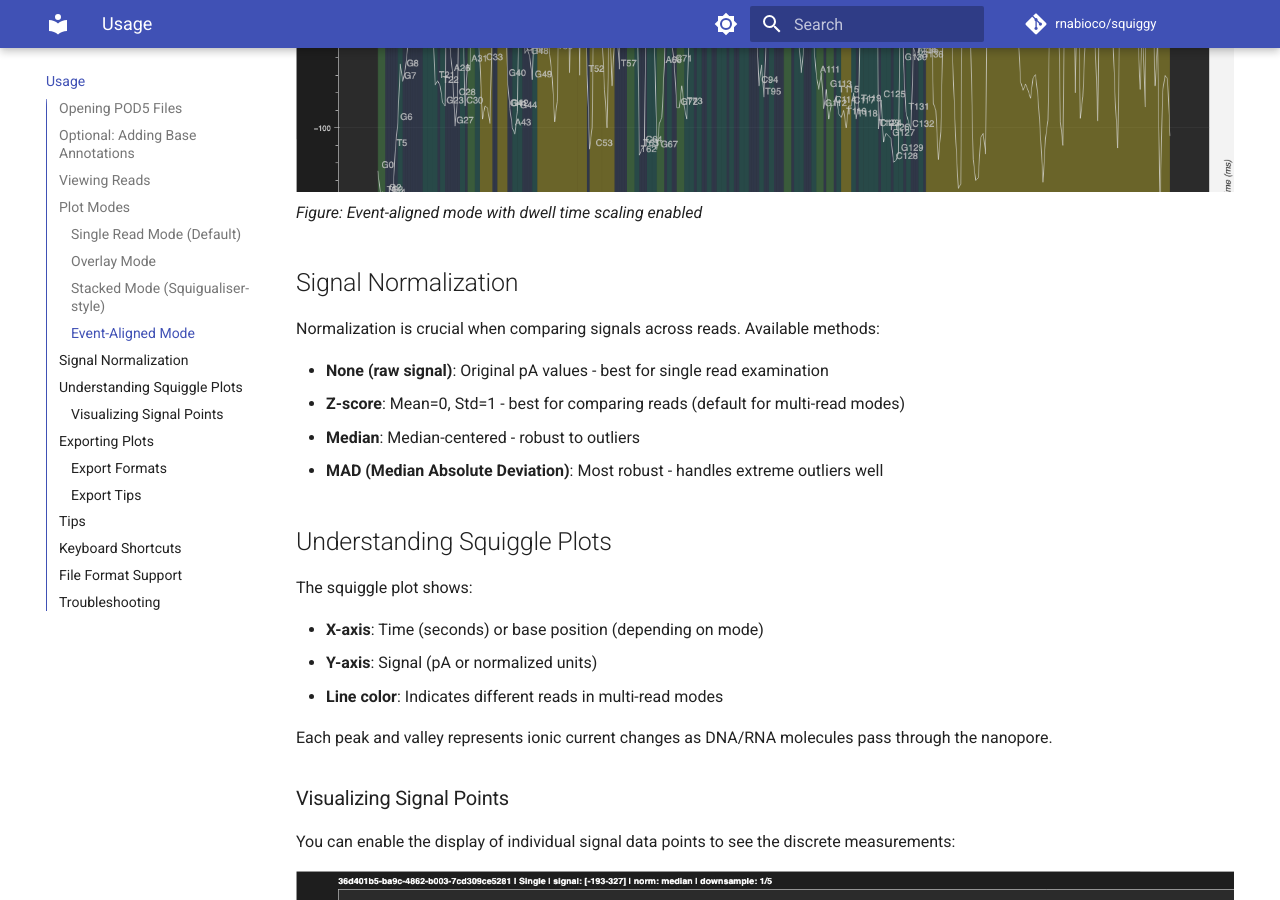
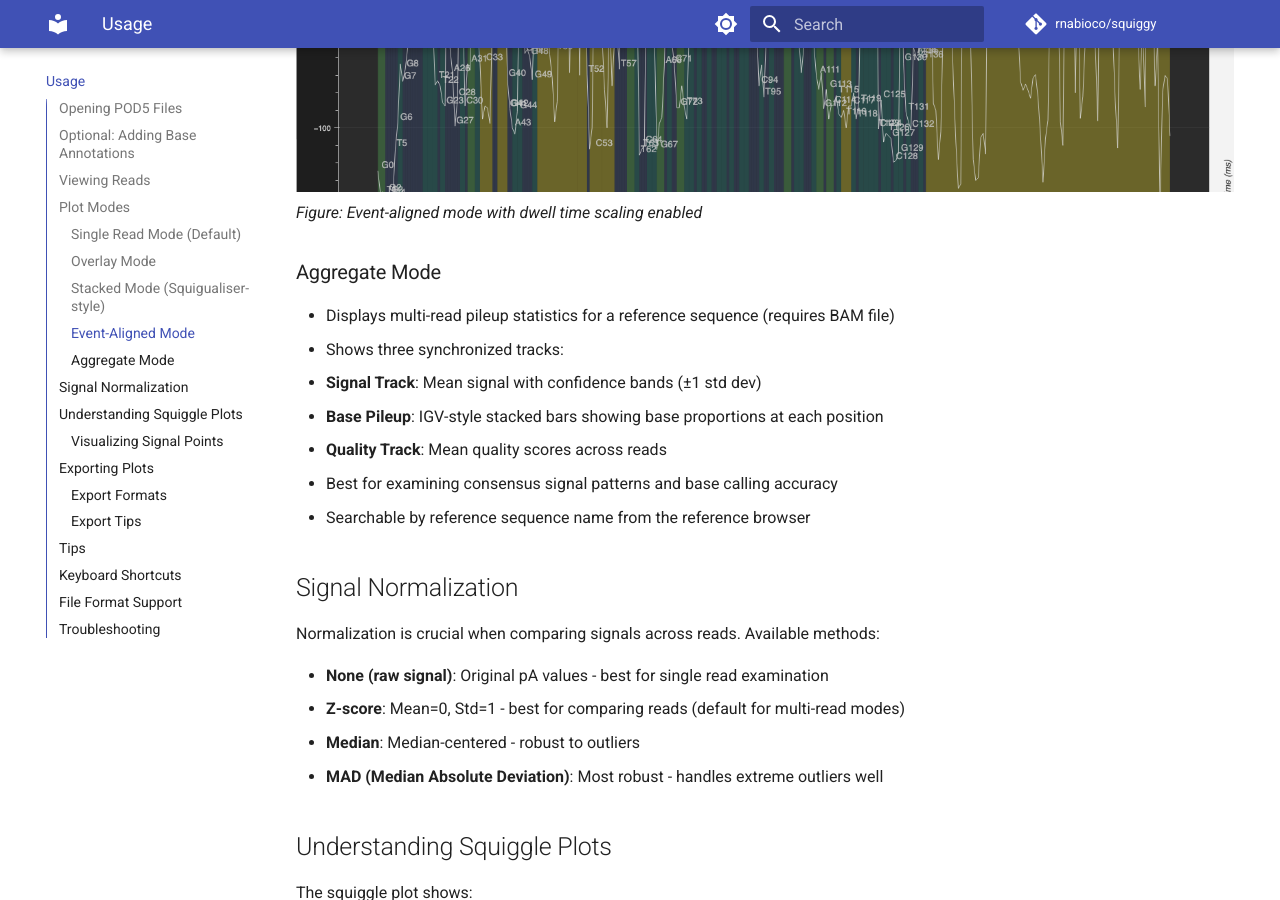
Before and after one commit to rnabioco/squiggy-positron, an MkDocs documentation site: the page built from docs/usage.md, in a window 1280 px wide and 900 px high, scrolled down 4466 px. Built offline with MkDocs 1.6.1 and Material for MkDocs 9.7.7, drawn with Linux system fonts in a browser that asks for light colours; comment, search, counter and statistics services are not loaded; some of the changed text lies outside the part shown.

Commit message:
docs: update documentation to match current codebase
- Update Python version requirement from 3.8+ to 3.12+ across all docs
- Add missing AGGREGATE plot mode documentation with description of three tracks
- Add missing Ctrl/Cmd+D keyboard shortcut for theme toggle
- Fix CLI flag from --file to --pod5 in usage examples
- Ensure all plot modes, normalization methods, and CLI flags match implementation

```diff
--- a/docs/usage.md
+++ b/docs/usage.md
@@ -79,6 +79,15 @@ The event-aligned mode also supports dwell time scaling, which adjusts the x-axi
 
 ![Event-aligned plot with dwell time scaling](images/eventalign_dwell.png)
 *Figure: Event-aligned mode with dwell time scaling enabled*
+
+### Aggregate Mode
+- Displays multi-read pileup statistics for a reference sequence (requires BAM file)
+- Shows three synchronized tracks:
+  - **Signal Track**: Mean signal with confidence bands (±1 std dev)
+  - **Base Pileup**: IGV-style stacked bars showing base proportions at each position
+  - **Quality Track**: Mean quality scores across reads
+- Best for examining consensus signal patterns and base calling accuracy
+- Searchable by reference sequence name from the reference browser
 
 ## Signal Normalization
 
@@ -162,6 +171,7 @@ You can export the currently displayed plot in multiple formats:
 - **Ctrl/Cmd + O**: Open POD5 file dialog
 - **Ctrl/Cmd + Shift + O**: Open sample data
 - **Ctrl/Cmd + E**: Export current plot
+- **Ctrl/Cmd + D**: Toggle dark/light theme
 - **Ctrl/Cmd + Q**: Quit application
 
 ## File Format Support
```
Also changed, not shown: other parts of docs/usage.md (+1 -1 lines), README.md (+1 -1 lines), docs/development.md (+1 -1 lines), docs/index.md (+1 -0 lines), docs/installation.md (+1 -1 lines).
